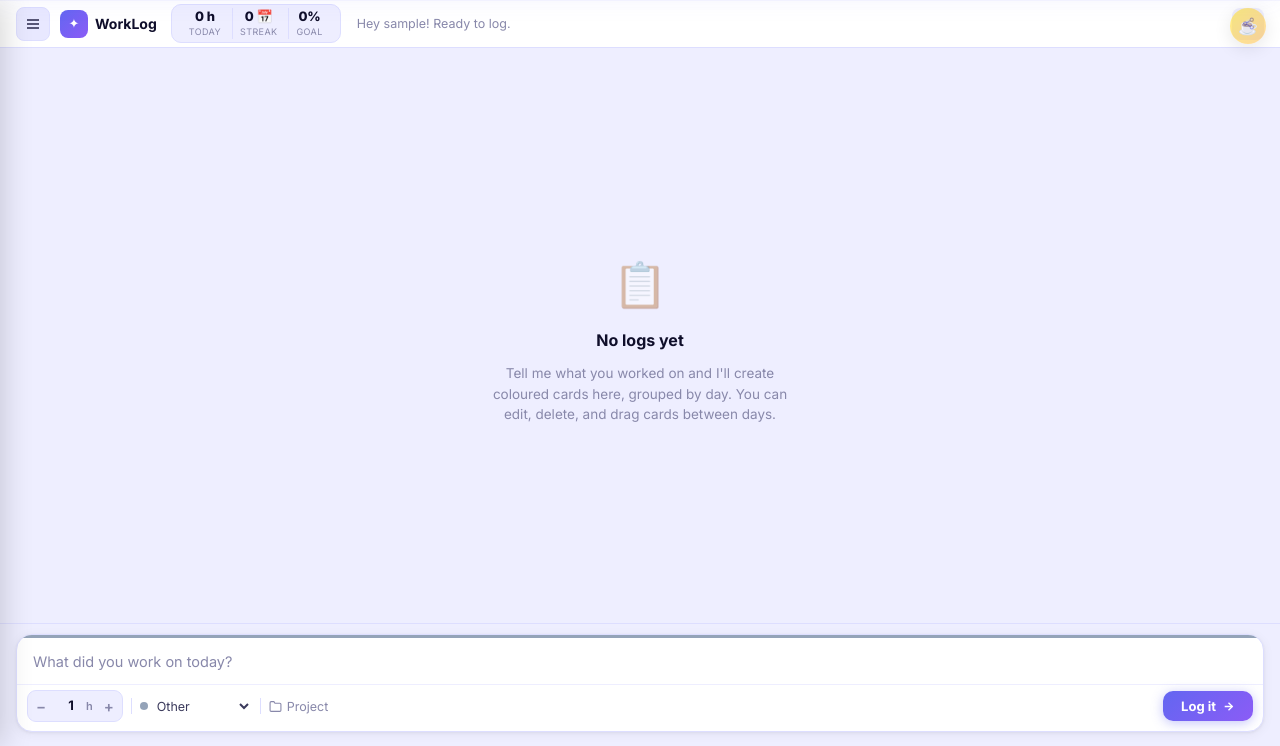
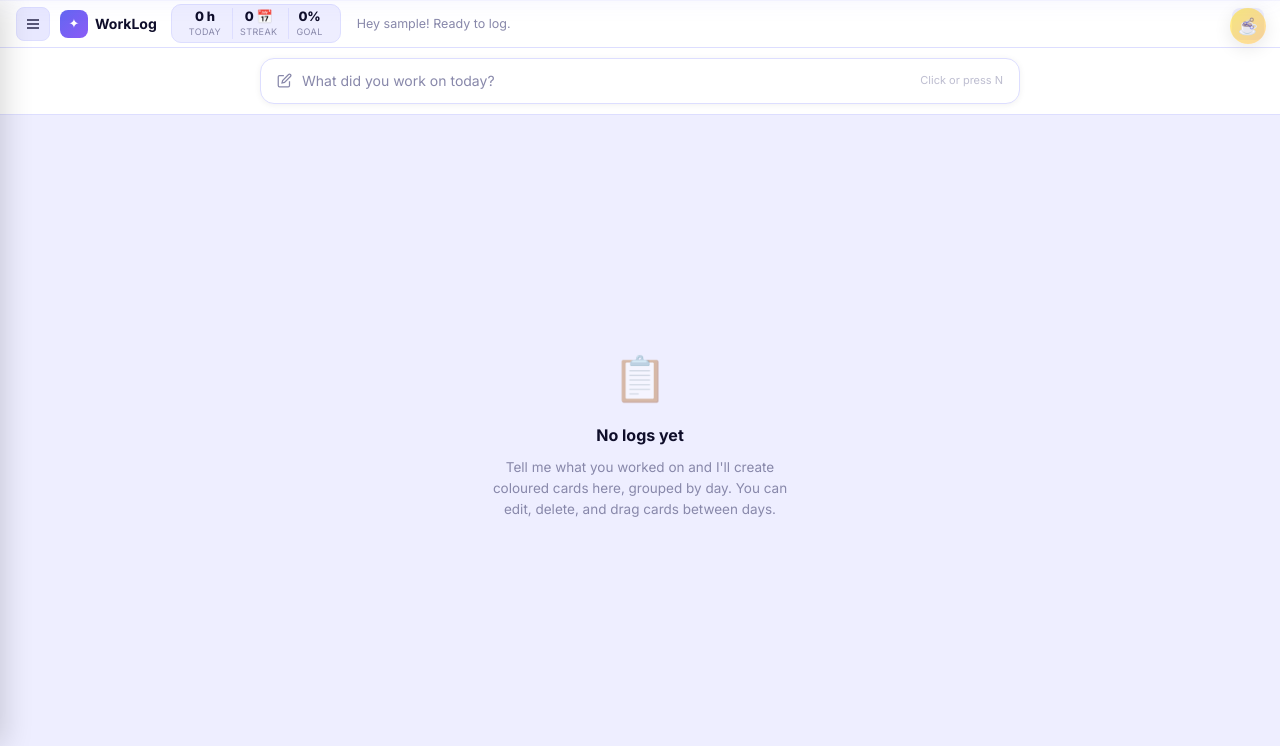
Before and after one commit to zaintahir5121/ZainPortfolio, an ASP.NET Core app: page /Logs in a window 1280 px wide. Shown: the part 54-800 px from the top of the page. Run offline with ASP.NET Core 8, Linux system fonts and the light colour scheme; the visitor is signed in with stand-in values (Sample User, id 1); data that the repository does not hold is empty; the project's own start-up code is not run, and a stand-in starts its controllers and pages.

Commit message:
Add PWA install support + Google Keep-style log UI
PWA:
- Add service worker (sw.js) with network-first caching
- Generate app icons 192×192 and 512×512
- Register service worker in layout for Start Menu / desktop install
- Fix manifest start_url to open directly at dashboard (/Logs)

Google Keep UI:
- Replace bottom composer bar with inline note creator at top of board
- Idle state: "What did you work on today?" bar (click or press N to expand)
- Expanded: accent stripe, project chips, hours stepper, category dot+select, project input, Log it button
- Cards now have pastel colored backgrounds per category (Keep-style)
- Press Escape to close creator, Enter to submit

https://claude.ai/code/session_01FfSWPbQPnkAKWCutiknqef

```diff
--- a/worklog-mvc/Views/Logs/Index.cshtml
+++ b/worklog-mvc/Views/Logs/Index.cshtml
@@ -204,6 +204,68 @@
       </button>
     </div>
 
+    <!-- ── Google Keep-style note creator ── -->
+    <div class="gk-creator" id="gkCreator">
+      <!-- Idle: single-line prompt -->
+      <div class="gk-idle" id="gkIdle" onclick="gkExpand()">
+        <svg class="gk-idle-ico" width="15" height="15" viewBox="0 0 24 24" fill="none" stroke="currentColor" stroke-width="2">
+          <path d="M11 4H4a2 2 0 0 0-2 2v14a2 2 0 0 0 2 2h14a2 2 0 0 0 2-2v-7"/>
+          <path d="M18.5 2.5a2.121 2.121 0 0 1 3 3L12 15l-4 1 1-4 9.5-9.5z"/>
+        </svg>
+        <span class="gk-idle-ph">What did you work on today?</span>
+        <span class="gk-idle-hint">Click or press N</span>
+      </div>
+      <!-- Expanded card -->
+      <div class="gk-open" id="gkOpen">
+        <div class="gk-acc-top" id="gkAccent"></div>
+        <div class="wb-proj-row" id="wbProjRow"></div>
+        <textarea id="gkInput" class="gk-ta"
+                  placeholder="What did you work on today?"
+                  rows="2"
+                  onkeydown="gkKeydown(event)"
+                  oninput="gkAutosize(this)"></textarea>
+        <div class="gk-foot">
+          <div class="gk-hrs-wrap">
+            <button class="gk-hrs-btn" onclick="gkStep(-0.5)" tabindex="-1" title="Fewer hours">−</button>
+            <input type="number" id="gkHrs" class="gk-hrs-inp" value="1" min="0.25" max="24" step="0.25">
+            <span class="gk-hrs-lbl">h</span>
+            <button class="gk-hrs-btn" onclick="gkStep(0.5)" tabindex="-1" title="More hours">+</button>
+          </div>
+          <span class="gk-sep"></span>
+          <div class="gk-cat-wrap">
+            <span class="gk-cat-dot" id="gkDot"></span>
+            <select id="gkCat" class="gk-cat-sel" onchange="gkUpdateAccent()">
+              <option value="Development">Development</option>
+              <option value="Meeting">Meeting</option>
+              <option value="Code Review">Code Review</option>
+              <option value="Testing">Testing</option>
+              <option value="Documentation">Docs</option>
+              <option value="DevOps">DevOps</option>
+              <option value="Research">Research</option>
+              <option value="Design">Design</option>
+              <option value="Other" selected>Other</option>
+            </select>
+          </div>
+          <span class="gk-sep"></span>
+          <div class="gk-proj-wrap">
+            <svg class="gk-proj-ico" width="12" height="12" viewBox="0 0 24 24" fill="none" stroke="currentColor" stroke-width="2">
+              <path d="M22 19a2 2 0 0 1-2 2H4a2 2 0 0 1-2-2V5a2 2 0 0 1 2-2h5l2 3h9a2 2 0 0 1 2 2z"/>
+            </svg>
+            <input type="text" id="gkProj" class="gk-proj-inp" placeholder="Project" list="wbProjectList">
+          </div>
+          <div class="gk-actions">
+            <button class="gk-close-btn" onclick="gkClose()">Close</button>
+            <button class="gk-log-btn" id="gkSaveBtn" onclick="wbQuickAdd()">
+              Log it
+              <svg width="12" height="12" viewBox="0 0 24 24" fill="none" stroke="currentColor" stroke-width="2.5">
+                <line x1="5" y1="12" x2="19" y2="12"/><polyline points="12 5 19 12 12 19"/>
+              </svg>
+            </button>
+          </div>
+        </div>
+      </div>
+    </div>
+
     <!-- ── Card board ── -->
     <div class="wb-board" id="wbBoard">
       @if (!grouped.Any())
@@ -241,6 +303,7 @@
                 var cat = string.IsNullOrWhiteSpace(log.Tags) ? "Other" : log.Tags;
                 <div class="wbcard" id="wbc-@log.Id" draggable="true"
                      data-id="@log.Id" data-date="@log.Date.ToString("yyyy-MM-dd")"
+                     data-cat="@log.Tags"
                      ondragstart="wbDragStart(event,@log.Id)"
                      onclick="wbCardClick(event,@log.Id)">
                   <div class="wbcard-accent" style="background:@cc"></div>
@@ -282,74 +345,10 @@
       }
     </div>
 
-    <!-- ── Composer capture bar ── -->
-    <div class="wb-capture" id="wbCapture">
-      <!-- Recent category/project chips (auto-populated) -->
-      <div class="wb-proj-row" id="wbProjRow"></div>
-
-      <!-- Composer card -->
-      <div class="wb-composer" id="wbComposer">
-        <!-- Accent stripe — color tracks selected category -->
-        <div class="wb-comp-accent" id="wbCompAccent"></div>
-        <!-- Main textarea -->
-        <textarea id="wbInput" class="wb-comp-desc"
-                  placeholder="What did you work on today?"
-                  rows="1"
-                  onkeydown="wbQKeydown(event)"
-                  oninput="wbAutosize(this)"></textarea>
-        <!-- Footer controls -->
-        <div class="wb-comp-foot">
-          <!-- Hours stepper -->
-          <div class="wb-comp-hrs-group">
-            <button class="wb-comp-step" onclick="wbStepHrs(-0.5)" tabindex="-1" title="Less">−</button>
-            <div class="wb-comp-hval-wrap">
-              <input type="number" id="wbQHrs" class="wb-comp-hval" value="1" min="0.25" max="24" step="0.25">
-              <span class="wb-comp-hlbl">h</span>
-            </div>
-            <button class="wb-comp-step" onclick="wbStepHrs(0.5)" tabindex="-1" title="More">+</button>
-          </div>
-
-          <span class="wb-comp-sep"></span>
-
-          <!-- Category — colored dot + select -->
-          <div class="wb-comp-cat-wrap">
-            <span class="wb-comp-cat-dot" id="wbCompDot"></span>
-            <select id="wbQCat" class="wb-comp-cat" onchange="wbUpdateAccent()">
-              <option value="Development">Development</option>
-              <option value="Meeting">Meeting</option>
-              <option value="Code Review">Code Review</option>
-              <option value="Testing">Testing</option>
-              <option value="Documentation">Docs</option>
-              <option value="DevOps">DevOps</option>
-              <option value="Research">Research</option>
-              <option value="Design">Design</option>
-              <option value="Other" selected>Other</option>
-            </select>
-          </div>
-
-          <span class="wb-comp-sep"></span>
-
-          <!-- Project with folder icon -->
-          <div class="wb-comp-proj-wrap">
-            <svg class="wb-comp-proj-ico" width="13" height="13" viewBox="0 0 24 24" fill="none" stroke="currentColor" stroke-width="2"><path d="M22 19a2 2 0 0 1-2 2H4a2 2 0 0 1-2-2V5a2 2 0 0 1 2-2h5l2 3h9a2 2 0 0 1 2 2z"/></svg>
-            <input type="text" id="wbQProj" class="wb-comp-proj" placeholder="Project" list="wbProjectList">
-          </div>
-
-          <div class="wb-comp-spacer"></div>
-
-          <!-- Submit -->
-          <button class="wb-comp-submit" id="wbSendBtn" onclick="wbQuickAdd()">
-            Log it
-            <svg width="13" height="13" viewBox="0 0 24 24" fill="none" stroke="currentColor" stroke-width="2.5"><line x1="5" y1="12" x2="19" y2="12"/><polyline points="12 5 19 12 12 19"/></svg>
-          </button>
-        </div>
-      </div>
-
-      <input type="date" id="wbDatePick" class="wb-date-inp" onchange="wbDatePicked(this.value)">
-    </div>
-
   </div>
 </div>
+<!-- Hidden date picker -->
+<input type="date" id="wbDatePick" class="wb-date-inp" onchange="wbDatePicked(this.value)" style="position:absolute;opacity:0;pointer-events:none;width:0;height:0;">
 
 <!-- Mobile sidebar overlay -->
 <div class="wb-overlay" id="wbOverlay" onclick="wbCloseSidebar()"></div>
@@ -502,8 +501,8 @@ const CAT_COLORS = {
 const CAT_LIST = ['Development','Meeting','Code Review','Testing','Documentation','DevOps','Research','Design','Other'];
 
 // ── DOM refs ──────────────────────────────────────────────────────────────
-const inp     = document.getElementById('wbInput');
-const sendBtn = document.getElementById('wbSendBtn');
+const inp     = document.getElementById('gkInput');
+const sendBtn = document.getElementById('gkSaveBtn');
 const micBtn  = document.getElementById('wbMicBtn');
 
 // ── AI Fix state (kept for AI parse flow) ────────────────────────────────
@@ -527,10 +526,49 @@ function setStatus(msg, isErr = false) {
   }, 5000);
 }
 
-// ── New log bottom sheet ──────────────────────────────────────────────────
-// Keyboard: Escape blurs the capture bar
+// ── GK creator open/close ─────────────────────────────────────────────────
+function gkExpand() {
+  document.getElementById('gkIdle').style.display = 'none';
+  const open = document.getElementById('gkOpen');
+  open.style.display = 'flex';
+  gkUpdateAccent();
+  setTimeout(() => inp?.focus(), 30);
+}
+function gkClose() {
+  document.getElementById('gkOpen').style.display = 'none';
+  document.getElementById('gkIdle').style.display = 'flex';
+}
+function gkKeydown(e) {
+  if (e.key === 'Escape') { e.preventDefault(); gkClose(); return; }
+  if (e.key === 'Enter' && !e.shiftKey) { e.preventDefault(); wbQuickAdd(); }
+}
+function gkAutosize(el) {
+  el.style.height = 'auto';
+  el.style.height = Math.min(el.scrollHeight, 200) + 'px';
+}
+function gkStep(delta) {
+  const el = document.getElementById('gkHrs');
+  if (!el) return;
+  let v = Math.round((parseFloat(el.value) || 1) * 4) / 4;
+  v = Math.max(0.25, Math.min(24, v + delta));
+  el.value = v % 1 === 0 ? String(v) : v.toFixed(2);
+}
+function gkUpdateAccent() {
+  const cat   = document.getElementById('gkCat')?.value || 'Other';
+  const color = CAT_COLORS[cat] || '#94a3b8';
+  const accentEl = document.getElementById('gkAccent');
+  const dotEl    = document.getElementById('gkDot');
+  if (accentEl) accentEl.style.background = color;
+  if (dotEl)    dotEl.style.background    = color;
+}
+
+// Global shortcut: N opens creator, Escape closes it
 document.addEventListener('keydown', e => {
-  if (e.key === 'Escape' && document.activeElement === inp) inp.blur();
+  if (e.key === 'Escape' && document.activeElement === inp) { gkClose(); return; }
+  if (e.key === 'n' && !e.ctrlKey && !e.metaKey && !e.altKey &&
+      !['INPUT','TEXTAREA','SELECT'].includes(document.activeElement?.tagName)) {
+    e.preventDefault(); gkExpand();
+  }
 });
 
 // ── Response modal ────────────────────────────────────────────────────────
@@ -675,6 +713,7 @@ async function wbExpandSaveEdit(id) {
     card?.querySelector('.wbcard-accent')?.setAttribute('style', `background:${color}`);
     const badge = document.getElementById(`wbcb-${id}`);
     if (badge) { badge.style.background = color; badge.textContent = cat; }
+    if (card) card.dataset.cat = cat;
     if (card?.dataset.date) wbUpdateDayTotal(card.dataset.date);
 
     wbCloseModal();
@@ -784,7 +823,7 @@ function wbBuildCard(e) {
   const date    = e.date ?? toIso(new Date());
   const catOpts = CAT_LIST.map(c => `<option value="${c}" ${c===cat?'selected':''}>${c}</option>`).join('');
   return `<div class="wbcard wbcard-new" id="wbc-${e.id}" draggable="true"
-               data-id="${e.id}" data-date="${date}"
+               data-id="${e.id}" data-date="${date}" data-cat="${escHtml(e.category || 'Other')}"
                ondragstart="wbDragStart(event,${e.id})"
                onclick="wbCardClick(event,${e.id})">
     <div class="wbcard-accent" style="background:${color}"></div>
@@ -909,6 +948,7 @@ async function wbSaveCardEdit(id) {
     card.querySelector('.wbcard-accent').style.background = color;
     const badge = document.getElementById(`wbcb-${id}`);
     if (badge) { badge.style.background = color; badge.textContent = cat; }
+    card.dataset.cat = cat;
     wbCancelCardEdit(id);
     wbUpdateDayTotal(card.dataset.date);
     showToast('✓ Entry updated');
@@ -971,30 +1011,8 @@ async function wbDrop(e, newDate) {
   } catch { showErr('Could not save move.'); }
 }
 
-// ── Input helpers ─────────────────────────────────────────────────────────
-function wbQKeydown(e) {
-  if (e.key === 'Enter' && !e.shiftKey) { e.preventDefault(); wbQuickAdd(); }
-}
-function wbAutosize(el) {
-  el.style.height = 'auto';
-  el.style.height = Math.min(el.scrollHeight, 120) + 'px';
-}
-// ── Composer helpers ──────────────────────────────────────────────────────
-function wbUpdateAccent() {
-  const cat   = document.getElementById('wbQCat')?.value || 'Other';
-  const color = CAT_COLORS[cat] || '#94a3b8';
-  const accentEl = document.getElementById('wbCompAccent');
-  const dotEl    = document.getElementById('wbCompDot');
-  if (accentEl) accentEl.style.background = color;
-  if (dotEl)    dotEl.style.background    = color;
-}
-function wbStepHrs(delta) {
-  const el = document.getElementById('wbQHrs');
-  if (!el) return;
-  let v = Math.round((parseFloat(el.value) || 1) * 4) / 4;
-  v = Math.max(0.25, Math.min(24, v + delta));
-  el.value = v % 1 === 0 ? String(v) : v.toFixed(2);
-}
+// ── Legacy aliases (kept for wbAiParse compatibility) ─────────────────────
+function wbAutosize(el) { gkAutosize(el); }
 
 // ── Standup chip helper ───────────────────────────────────────────────────
 async function wbStandupChip() {
@@ -1027,9 +1045,9 @@ async function wbQuickAdd() {
     return;
   }
 
-  const hrs  = parseFloat(document.getElementById('wbQHrs').value) || 1;
-  const cat  = document.getElementById('wbQCat').value || 'Other';
-  const proj = document.getElementById('wbQProj').value.trim() || wbSelectedProject || '';
+  const hrs  = parseFloat(document.getElementById('gkHrs').value) || 1;
+  const cat  = document.getElementById('gkCat').value || 'Other';
+  const proj = document.getElementById('gkProj').value.trim() || wbSelectedProject || '';
 
   inp.value = ''; wbAutosize(inp);
   sendBtn.disabled = true;
@@ -1060,7 +1078,7 @@ async function wbQuickAdd() {
       wbInitProjectPicker();
     }
   } catch { showErr('Network error. Check your connection.'); }
-  finally { sendBtn.disabled = false; inp.focus(); }
+  finally { sendBtn.disabled = false; gkClose(); }
 }
 
 // ── AI Parse — Ollama parses a paragraph into multiple cards ──────────────
@@ -1490,9 +1508,9 @@ async function wbSaveEdit(id) {
   } catch { showErr('Network error.'); }
 }
 
-// ── Init project picker on load ───────────────────────────────────────────
+// ── Init on load ──────────────────────────────────────────────────────────
 wbInitProjectPicker();
-wbUpdateAccent();
+gkUpdateAccent();
 
 // ── Weekly Insight (non-blocking, loads after page ready) ─────────────────
 (async () => {
--- a/worklog-mvc/Views/Shared/_Layout.cshtml
+++ b/worklog-mvc/Views/Shared/_Layout.cshtml
@@ -187,5 +187,10 @@ async function submitFeedback() {
 
 @RenderSection("Scripts", required: false)
 <a href="https://buymeacoffee.com/zaintahir512" target="_blank" rel="noopener" class="bmc-float" title="Support WorkLog — Buy me a coffee">☕</a>
+<script>
+  if ('serviceWorker' in navigator) {
+    window.addEventListener('load', () => navigator.serviceWorker.register('/sw.js').catch(() => {}));
+  }
+</script>
 </body>
 </html>
--- a/worklog-mvc/wwwroot/css/site.css
+++ b/worklog-mvc/wwwroot/css/site.css
@@ -1958,123 +1958,157 @@ body.wb-page .bmc-float:hover { opacity: 1; transform: scale(1.1) translateY(0);
    WorkLog Bot — Card Board
    ════════════════════════════════════════════════════════════ */
 
-/* ── Capture bar outer shell ───────────────────────────────────────────────── */
-.wb-capture {
-  background: var(--bg);
-  border-top: 1px solid var(--line);
-  padding: 10px 16px;
-  padding-bottom: max(14px, calc(10px + env(safe-area-inset-bottom)));
+/* ═══════════════════════════════════════════════════════════
+   Google Keep-style Note Creator
+   ═══════════════════════════════════════════════════════════ */
+.gk-creator {
   flex-shrink: 0;
-}
-
-/* ── Composer card ───────────────────────────────────────────────────────── */
-.wb-composer {
+  padding: 10px 16px 10px;
+  background: var(--white);
+  border-bottom: 1.5px solid var(--line);
+}
+
+/* Idle bar */
+.gk-idle {
+  display: flex; align-items: center; gap: 10px;
+  padding: 11px 16px;
   background: var(--white);
   border: 1.5px solid var(--line);
-  border-radius: 16px;
+  border-radius: 14px;
+  cursor: text;
+  box-shadow: 0 1px 6px rgba(0,0,0,.06);
+  transition: box-shadow .18s, border-color .18s;
+  max-width: 760px; margin: 0 auto;
+}
+.gk-idle:hover {
+  box-shadow: 0 3px 14px rgba(0,0,0,.1);
+  border-color: rgba(99,102,241,.4);
+}
+.gk-idle-ico { color: var(--muted); flex-shrink: 0; }
+.gk-idle-ph  { flex: 1; font-size: 14px; color: var(--muted); font-family: var(--font); }
+.gk-idle-hint { font-size: 11px; color: var(--muted); opacity: .55; white-space: nowrap; }
+
+/* Expanded card */
+.gk-open {
+  display: none;
+  flex-direction: column;
+  background: var(--white);
+  border: 1.5px solid var(--line);
+  border-radius: 14px;
   overflow: hidden;
-  box-shadow: 0 2px 12px rgba(0,0,0,.05), 0 1px 3px rgba(0,0,0,.06);
-  transition: border-color .2s, box-shadow .22s;
-}
-.wb-composer:focus-within {
-  border-color: rgba(99,102,241,.45);
-  box-shadow: 0 4px 24px rgba(99,102,241,.1), 0 0 0 3px rgba(99,102,241,.07);
-}
-
-/* colour stripe — updated live with category */
-.wb-comp-accent {
-  height: 3px; width: 100%;
-  background: #94a3b8;
-  transition: background .22s;
-}
-
-/* main textarea */
-.wb-comp-desc {
+  box-shadow: 0 4px 28px rgba(0,0,0,.1);
+  max-width: 760px; margin: 0 auto;
+  transition: box-shadow .2s;
+}
+.gk-open:focus-within {
+  border-color: rgba(99,102,241,.4);
+  box-shadow: 0 6px 36px rgba(99,102,241,.12), 0 0 0 3px rgba(99,102,241,.06);
+}
+
+/* Colour stripe at top of open card */
+.gk-acc-top {
+  height: 4px; width: 100%;
+  background: #94a3b8; transition: background .22s; flex-shrink: 0;
+}
+
+/* Project chips inside creator */
+.gk-open .wb-proj-row { padding: 7px 14px 0; }
+.gk-open .wb-proj-row:empty { display: none; }
+
+/* Textarea */
+.gk-ta {
   display: block; width: 100%; box-sizing: border-box;
   border: none; outline: none; background: transparent;
-  padding: 13px 16px 6px;
-  font-size: 14.5px; font-family: var(--font); color: var(--text); line-height: 1.55;
-  resize: none; overflow: hidden; min-height: 46px; max-height: 120px;
-}
-.wb-comp-desc::placeholder { color: var(--muted); }
-
-/* footer controls row */
-.wb-comp-foot {
+  padding: 12px 16px 8px;
+  font-size: 14.5px; font-family: var(--font); color: var(--text); line-height: 1.6;
+  resize: none; overflow: hidden; min-height: 56px; max-height: 200px;
+}
+.gk-ta::placeholder { color: var(--muted); }
+
+/* Footer controls */
+.gk-foot {
   display: flex; align-items: center; gap: 4px;
-  padding: 5px 10px 9px;
+  padding: 6px 12px 10px;
   border-top: 1px solid var(--bg);
   flex-wrap: wrap; row-gap: 6px;
 }
 
-/* hours stepper */
-.wb-comp-hrs-group {
-  display: flex; align-items: center; gap: 0;
+/* Hours stepper */
+.gk-hrs-wrap {
+  display: flex; align-items: center;
   background: var(--bg); border: 1px solid var(--line); border-radius: 9px; overflow: hidden;
   flex-shrink: 0;
 }
-.wb-comp-step {
+.gk-hrs-btn {
   width: 26px; height: 30px; border: none; background: transparent;
   color: var(--muted); font-size: 15px; font-weight: 600; line-height: 1;
   cursor: pointer; display: flex; align-items: center; justify-content: center;
-  transition: background .12s, color .12s; padding: 0; flex-shrink: 0;
-}
-.wb-comp-step:hover { background: var(--line); color: var(--text); }
-.wb-comp-hval-wrap { display: flex; align-items: baseline; gap: 1px; padding: 0 3px; }
-.wb-comp-hval {
+  transition: background .12s, color .12s; padding: 0;
+}
+.gk-hrs-btn:hover { background: var(--line); color: var(--text); }
+.gk-hrs-inp {
   width: 28px; border: none; background: transparent; outline: none;
   text-align: center; font-size: 13px; font-weight: 700; font-family: var(--font);
-  color: var(--text); padding: 0;
-  -moz-appearance: textfield;
-}
-.wb-comp-hval::-webkit-outer-spin-button,
-.wb-comp-hval::-webkit-inner-spin-button { -webkit-appearance: none; }
-.wb-comp-hlbl { font-size: 11px; font-weight: 600; color: var(--muted); }
-
-/* separators */
-.wb-comp-sep { width: 1px; height: 16px; background: var(--line); flex-shrink: 0; margin: 0 4px; }
-.wb-comp-spacer { flex: 1; min-width: 8px; }
-
-/* category selector */
-.wb-comp-cat-wrap { display: flex; align-items: center; gap: 5px; flex-shrink: 0; }
-.wb-comp-cat-dot {
+  color: var(--text); padding: 0; -moz-appearance: textfield;
+}
+.gk-hrs-inp::-webkit-outer-spin-button,
+.gk-hrs-inp::-webkit-inner-spin-button { -webkit-appearance: none; }
+.gk-hrs-lbl { font-size: 11px; font-weight: 600; color: var(--muted); padding: 0 4px 0 1px; }
+
+/* Separators */
+.gk-sep { width: 1px; height: 16px; background: var(--line); flex-shrink: 0; margin: 0 4px; }
+
+/* Category */
+.gk-cat-wrap { display: flex; align-items: center; gap: 5px; flex-shrink: 0; }
+.gk-cat-dot {
   width: 8px; height: 8px; border-radius: 50%;
   background: #94a3b8; flex-shrink: 0; transition: background .22s;
 }
-.wb-comp-cat {
+.gk-cat-sel {
   border: none; background: transparent; outline: none;
   font-size: 12.5px; font-family: var(--font); color: var(--text-2);
   cursor: pointer; padding: 0; max-width: 110px;
 }
 
-/* project input */
-.wb-comp-proj-wrap { display: flex; align-items: center; gap: 5px; min-width: 80px; flex: 1; }
-.wb-comp-proj-ico { color: var(--muted); flex-shrink: 0; }
-.wb-comp-proj {
+/* Project */
+.gk-proj-wrap { display: flex; align-items: center; gap: 5px; min-width: 70px; flex: 1; }
+.gk-proj-ico { color: var(--muted); flex-shrink: 0; }
+.gk-proj-inp {
   border: none; background: transparent; outline: none;
   font-size: 12.5px; font-family: var(--font); color: var(--text-2);
   width: 100%; min-width: 50px;
 }
-.wb-comp-proj::placeholder { color: var(--muted); }
-
-/* gradient submit button */
-.wb-comp-submit {
+.gk-proj-inp::placeholder { color: var(--muted); }
+
+/* Action buttons */
+.gk-actions { display: flex; align-items: center; gap: 6px; margin-left: auto; flex-shrink: 0; }
+.gk-close-btn {
+  padding: 6px 14px; border: 1px solid var(--line); border-radius: 9px;
+  background: transparent; font-size: 13px; font-weight: 600;
+  color: var(--muted); cursor: pointer; font-family: var(--font);
+  transition: background .12s, color .12s;
+}
+.gk-close-btn:hover { background: var(--faint); color: var(--text); }
+.gk-log-btn {
   display: flex; align-items: center; gap: 6px;
   padding: 7px 18px; border: none; border-radius: 10px;
   background: linear-gradient(135deg, var(--accent) 0%, var(--accent-2) 100%);
   color: #fff; font-size: 13px; font-weight: 700; font-family: var(--font);
   cursor: pointer; white-space: nowrap; flex-shrink: 0;
-  box-shadow: 0 2px 12px rgba(99,102,241,.38);
+  box-shadow: 0 2px 12px rgba(99,102,241,.35);
   transition: box-shadow .18s, transform .14s, opacity .15s;
 }
-.wb-comp-submit:hover { box-shadow: 0 4px 20px rgba(99,102,241,.52); transform: translateY(-1px); }
-.wb-comp-submit:active { transform: scale(.96) translateY(0); }
-.wb-comp-submit:disabled { opacity: .4; cursor: default; transform: none; box-shadow: none; }
-
-/* Mobile: footer wraps, submit goes full-width last */
+.gk-log-btn:hover { box-shadow: 0 4px 20px rgba(99,102,241,.52); transform: translateY(-1px); }
+.gk-log-btn:active { transform: scale(.96) translateY(0); }
+.gk-log-btn:disabled { opacity: .4; cursor: default; transform: none; box-shadow: none; }
+
 @media (max-width: 520px) {
-  .wb-comp-spacer { display: none; }
-  .wb-comp-submit { margin-left: auto; }
-  .wb-comp-cat { max-width: 80px; }
+  .gk-creator { padding: 8px 10px; }
+  .gk-idle { padding: 10px 14px; }
+  .gk-sep:nth-last-child(3) { display: none; }
+  .gk-proj-wrap { display: none; }
+  .gk-cat-sel { max-width: 80px; }
+  .gk-idle-hint { display: none; }
 }
 
 /* ── Status bar (kept for backward compat, now hidden) ── */
```
Also changed, not shown: other parts of worklog-mvc/wwwroot/css/site.css (+18 -8 lines), worklog-mvc/wwwroot/sw.js (added, +32 -0 lines), worklog-mvc/wwwroot/icon-192.png (added), worklog-mvc/wwwroot/icon-512.png (added), worklog-mvc/wwwroot/manifest.json.
